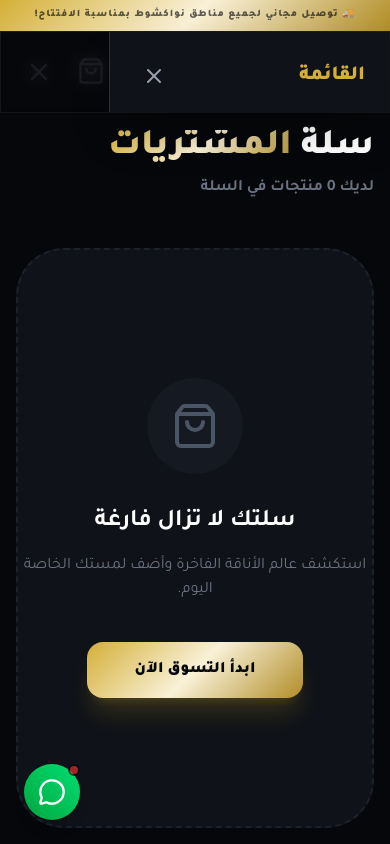
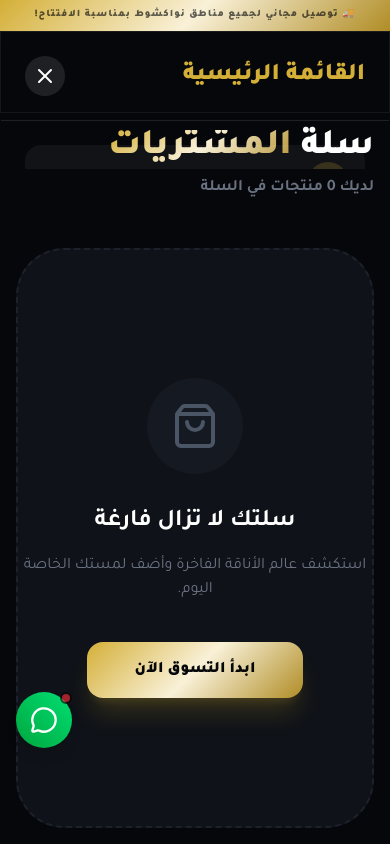
Before and after one commit to nourdinebamba3601-art/khaliji-app, a Next.js app in the folder khaliji-app/: page /cart in a window 390 px wide. Both pictures are taken after a click on the button 39 px from the left and 72 px from the top of the page. Shown: the top 844 px of the page. Built offline with nearby package versions, Linux system fonts and the light colour scheme.

Commit message:
Fix mobile menu

```diff
--- a/khaliji-app/src/components/Navbar.tsx
+++ b/khaliji-app/src/components/Navbar.tsx
@@ -121,100 +121,92 @@ export default function Navbar() {
                 </div>
 
 
-                {/* Mobile Sidebar Menu */}
+                {/* Full Screen Mobile Menu - FIXED VISIBILITY */}
                 {isMenuOpen && (
-                    <>
-                        {/* Overlay */}
-                        <div
-                            className="md:hidden fixed inset-0 bg-dark-900/80 backdrop-blur-sm z-40 animate-in fade-in"
-                            onClick={() => setIsMenuOpen(false)}
-                        />
-
-                        {/* Sliding Menu */}
-                        <div className="md:hidden fixed top-0 right-0 h-full w-[280px] bg-dark-800 border-l border-gold-400/20 z-50 shadow-2xl animate-in slide-in-from-right overflow-y-auto">
+                    <div className="fixed inset-0 z-[100] bg-[#05070A] flex flex-col md:hidden">
                         {/* Header */}
-                            <div className="flex items-center justify-between p-6 border-b border-dark-700">
-                                <h2 className="text-xl font-black text-gold-400">القائمة</h2>
+                        <div className="flex items-center justify-between p-6 border-b border-white/10 shrink-0">
+                            <h2 className="text-2xl font-black text-gold-400">القائمة الرئيسية</h2>
                             <button
                                 onClick={() => setIsMenuOpen(false)}
-                                    className="p-2 text-gray-400 hover:text-gold-400 transition-colors"
+                                className="w-10 h-10 flex items-center justify-center text-white bg-white/10 rounded-full hover:bg-red-500 hover:text-white transition-all"
                             >
                                 <X className="w-6 h-6" />
                             </button>
                         </div>
 
                         {/* Menu Items */}
-                            <div className="p-4 space-y-2">
+                        <div className="flex-1 overflow-y-auto p-6 space-y-4">
                             <Link
                                 href="/"
                                 onClick={() => setIsMenuOpen(false)}
-                                    className="flex items-center gap-3 text-white hover:text-gold-400 hover:bg-dark-700 px-4 py-4 rounded-xl text-base font-bold transition-all active:scale-95"
+                                className="flex items-center gap-4 text-white p-4 rounded-2xl bg-white/5 active:bg-white/10 transition-all border border-transparent active:border-gold-400/30"
                             >
-                                    <div className="w-2 h-2 rounded-full bg-gold-400"></div>
-                                    الرئيسية
+                                <div className="w-10 h-10 rounded-full bg-gold-400/20 flex items-center justify-center text-gold-400 shrink-0">
+                                    🏠
+                                </div>
+                                <span className="text-xl font-bold">الرئيسية</span>
                             </Link>
 
                             <Link
                                 href="/shop"
                                 onClick={() => setIsMenuOpen(false)}
-                                    className="flex items-center gap-3 text-gray-300 hover:text-gold-400 hover:bg-dark-700 px-4 py-4 rounded-xl text-base font-medium transition-all active:scale-95"
+                                className="flex items-center gap-4 text-white p-4 rounded-2xl bg-white/5 active:bg-white/10 transition-all border border-transparent active:border-gold-400/30"
                             >
-                                    <ShoppingBag className="w-5 h-5" />
-                                    جميع المنتجات
+                                <div className="w-10 h-10 rounded-full bg-gold-400/20 flex items-center justify-center text-gold-400 shrink-0">
+                                    🛍️
+                                </div>
+                                <span className="text-xl font-bold">جميع المنتجات</span>
                             </Link>
 
-                                <div className="h-px bg-dark-700 my-2"></div>
-
+                            <div className="grid grid-cols-3 gap-3 my-2">
                                 <Link
                                     href="/shop/perfumes"
                                     onClick={() => setIsMenuOpen(false)}
-                                    className="flex items-center gap-3 text-gray-300 hover:text-gold-400 hover:bg-dark-700 px-4 py-4 rounded-xl text-base font-medium transition-all active:scale-95"
+                                    className="flex flex-col items-center gap-3 bg-white/5 p-4 rounded-2xl border border-white/5 active:border-gold-400/50 active:bg-gold-400/10 transition-all"
                                 >
-                                    <span className="text-2xl">🌸</span>
-                                    العطور
+                                    <span className="text-3xl">🌸</span>
+                                    <span className="text-sm font-bold text-gray-200">العطور</span>
                                 </Link>
-
                                 <Link
                                     href="/shop/watches"
                                     onClick={() => setIsMenuOpen(false)}
-                                    className="flex items-center gap-3 text-gray-300 hover:text-gold-400 hover:bg-dark-700 px-4 py-4 rounded-xl text-base font-medium transition-all active:scale-95"
+                                    className="flex flex-col items-center gap-3 bg-white/5 p-4 rounded-2xl border border-white/5 active:border-gold-400/50 active:bg-gold-400/10 transition-all"
                                 >
-                                    <span className="text-2xl">⌚</span>
-                                    الساعات
+                                    <span className="text-3xl">⌚</span>
+                                    <span className="text-sm font-bold text-gray-200">الساعات</span>
                                 </Link>
-
                                 <Link
                                     href="/shop/glasses"
                                     onClick={() => setIsMenuOpen(false)}
-                                    className="flex items-center gap-3 text-gray-300 hover:text-gold-400 hover:bg-dark-700 px-4 py-4 rounded-xl text-base font-medium transition-all active:scale-95"
+                                    className="flex flex-col items-center gap-3 bg-white/5 p-4 rounded-2xl border border-white/5 active:border-gold-400/50 active:bg-gold-400/10 transition-all"
                                 >
-                                    <span className="text-2xl">👓</span>
-                                    النظارات
+                                    <span className="text-3xl">👓</span>
+                                    <span className="text-sm font-bold text-gray-200">النظارات</span>
                                 </Link>
-
-                                <div className="h-px bg-dark-700 my-2"></div>
+                            </div>
 
                             <Link
                                 href="/dubai-request"
                                 onClick={() => setIsMenuOpen(false)}
-                                    className="flex items-center gap-3 text-gold-400 bg-gold-400/10 hover:bg-gold-400/20 px-4 py-4 rounded-xl text-base font-bold transition-all active:scale-95 border border-gold-400/30"
+                                className="flex items-center gap-4 text-gold-400 bg-gold-400/10 p-4 rounded-2xl border border-gold-400/30 font-bold"
                             >
-                                    <span className="text-2xl">✨</span>
-                                    خدمة دبي VIP
+                                <span className="text-2xl shrink-0">✨</span>
+                                خدمة الطلب الخاص (دبي)
                             </Link>
 
+                            <div className="pt-6 border-t border-white/10">
                                 <a
                                     href="https://www.facebook.com/profile.php?id=61586194517512"
                                     target="_blank"
-                                    onClick={() => setIsMenuOpen(false)}
-                                    className="flex items-center gap-3 text-white hover:text-gold-400 bg-dark-900 hover:bg-dark-700 px-4 py-4 rounded-xl transition-all active:scale-95 mt-4"
+                                    className="flex items-center justify-center gap-3 w-full bg-[#1877F2] text-white py-4 rounded-xl font-bold active:opacity-90 transition-opacity"
                                 >
-                                    <Facebook className="w-5 h-5 text-blue-500" />
-                                    <span className="font-bold">تابعنا على فيسبوك</span>
+                                    <Facebook className="w-6 h-6" />
+                                    تابعنا على فيسبوك
                                 </a>
                             </div>
                         </div>
-                    </>
+                    </div>
                 )}
             </div>
         </nav>
--- a/khaliji-app/src/components/WhatsAppButton.tsx
+++ b/khaliji-app/src/components/WhatsAppButton.tsx
@@ -40,7 +40,7 @@ export default function WhatsAppButton() {
     };
 
     return (
-        <div className="fixed bottom-6 left-6 z-50 flex flex-col items-end gap-4">
+        <div className="fixed bottom-24 left-4 md:bottom-6 md:left-6 z-40 flex flex-col items-end gap-4">
 
             <AnimatePresence>
                 {isOpen && (
```
Lines whose indentation alone changed are shown as unchanged.
